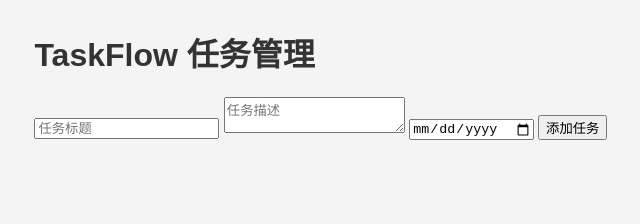
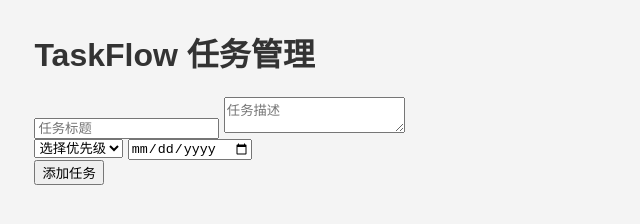
Before and after one commit to icatlife/task-management-tool, a plain HTML site: page prototype/index.html in a window 1280 px wide. Shown: the whole page, without its empty margins (100-740 px from the left). Drawn offline with Linux system fonts and the light colour scheme.

Commit message:
Update index.html with new content

```diff
--- a/prototype/index.html
+++ b/prototype/index.html
@@ -12,7 +12,15 @@
         <form id="task-form">
             <input type="text" id="task-title" placeholder="任务标题" required />
             <textarea id="task-desc" placeholder="任务描述"></textarea>
-            <input type="date" id="task-deadline" required />
+            <div class="form-row">
+                <select id="task-priority" required>
+                    <option value="" disabled selected>选择优先级</option>
+                    <option value="high">高</option>
+                    <option value="medium">中</option>
+                    <option value="low">低</option>
+                </select>
+                <input type="date" id="task-deadline" required />
+            </div>
             <button type="submit">添加任务</button>
         </form>
         <div class="task-list" id="task-list"></div>
```
